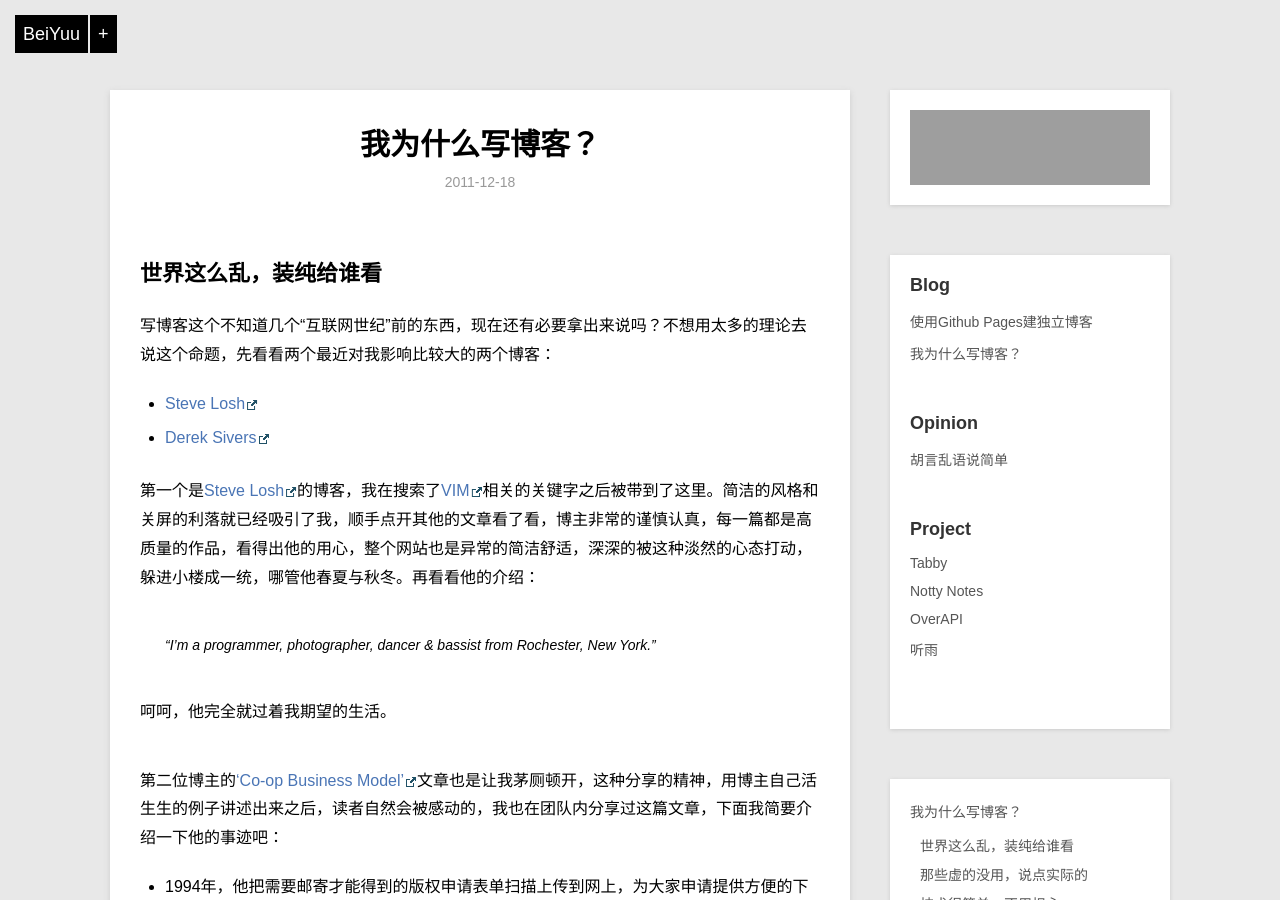
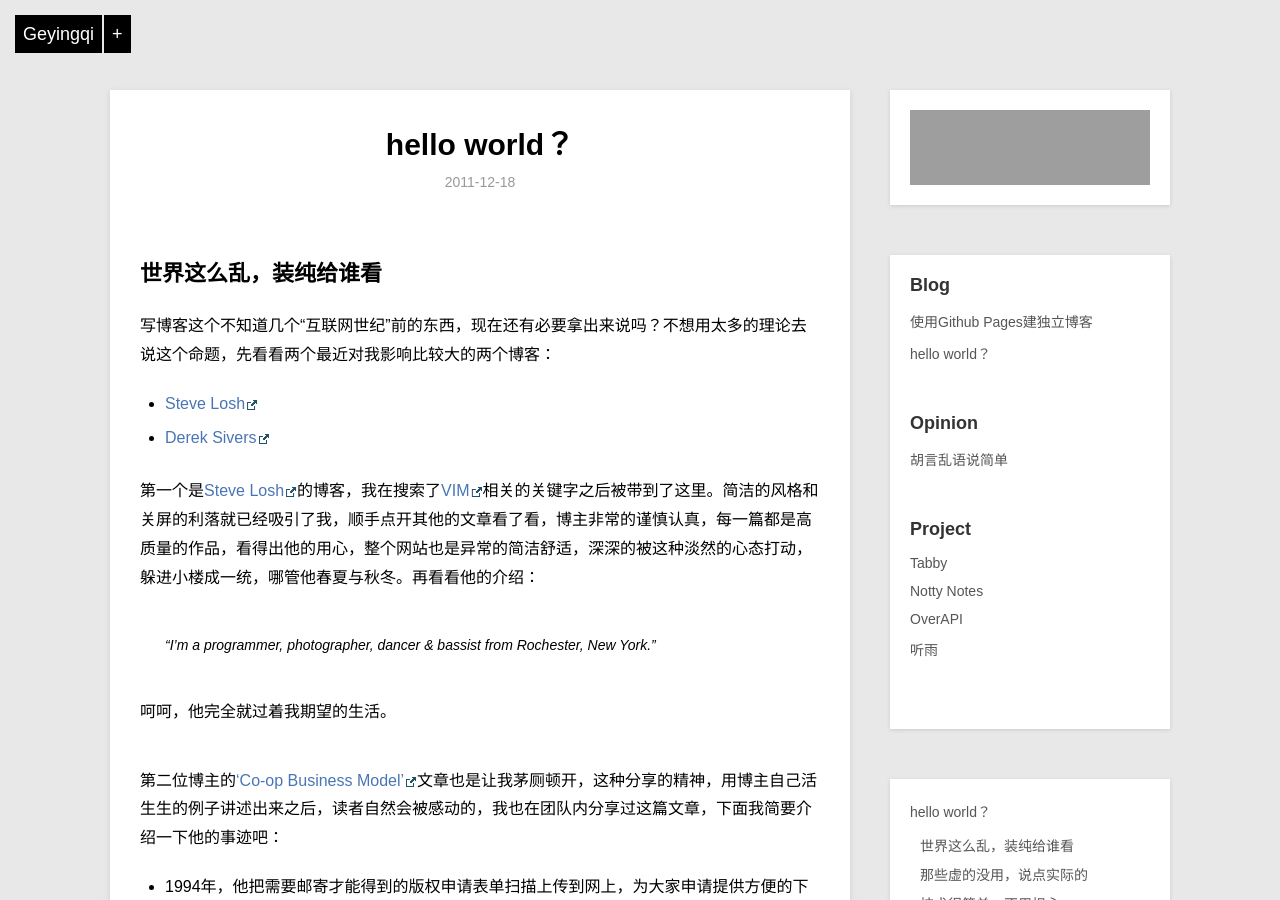
Before and after one commit to mowangdk/mowangdk.github.io, a Jekyll site: the page built from _posts/blog/2011-12-18-why-blog.md, in a window 1280 px wide and 900 px high. Built offline with Jekyll 4.4.1, drawn with Linux system fonts in a browser that asks for light colours; Markdown is read by kramdown in place of the engine named in the settings; grey boxes are pictures that could not be loaded.

Commit message:
first change

```diff
--- a/_layouts/default.html
+++ b/_layouts/default.html
@@ -19,8 +19,8 @@
 
     <div class="home-menu">
         <div class="home-icon-con">
-            <a class="home-menu-icon" href="/">BeiYuu</a>
-            <a class="home-follow" href="#" title="Contact Me">+</a>
+            <a class="home-menu-icon" href="/">Geyingqi</a>
+            <a class="home-follow" href="geyingqi0701@gmail.com" title="Contact Me">+</a>
         </div>
         <div class="home-contact">
             <a href="http://weibo.com/beiyuu/" target="_blank" style="margin-left:-5px;"><img src="http://www.weibo.com/favicon.ico" alt="" width="25"/></a>
--- a/_posts/blog/2011-12-18-why-blog.md
+++ b/_posts/blog/2011-12-18-why-blog.md
@@ -1,8 +1,8 @@
 ---
 layout:     post
-title:      我为什么写博客？
+title:      hello world？
 category: blog
-description: 写博客这个这么古老的行为，还有必要拿出来说吗，我看有。
+description:   我的第一篇博客？也不算是。。。。
 ---
 
 ## 世界这么乱，装纯给谁看
```
